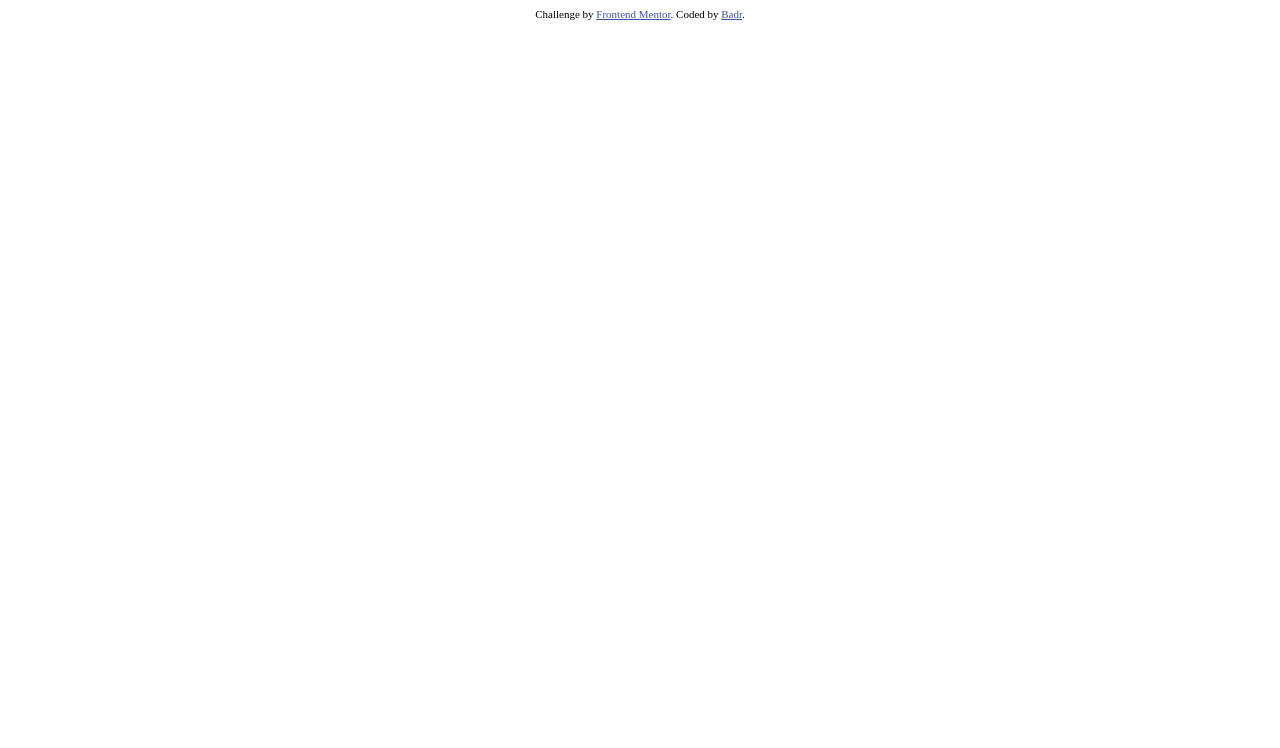
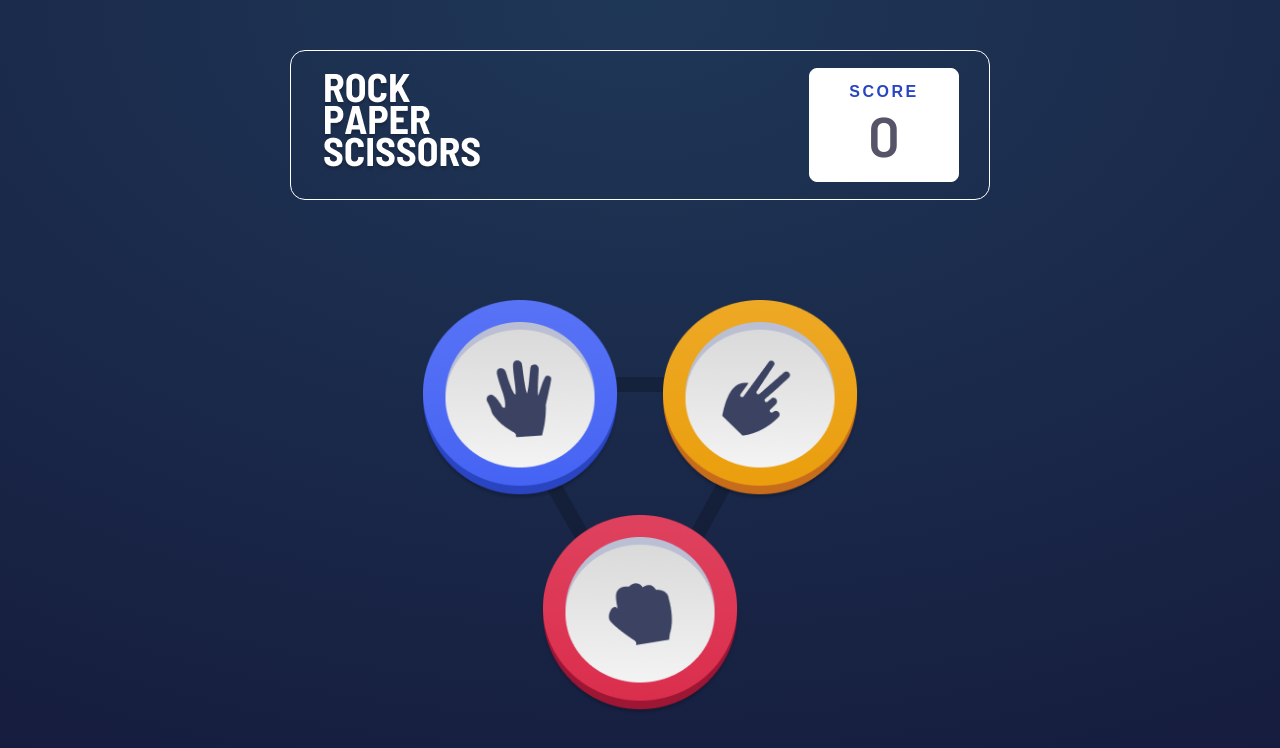
Before and after one commit to Mr-Badr/rock-paper-scissors, a plain HTML site: page index.html in a window 1280 px wide. Drawn offline with Linux system fonts and the light colour scheme.

Commit message:
add HTML and CSS

```diff
--- a/index.html
+++ b/index.html
@@ -1,19 +1,57 @@
+
 <!DOCTYPE html>
 <html lang="en">
   <head>
-  <meta charset="UTF-8">
-  <meta name="viewport" content="width=device-width, initial-scale=1.0"> <!-- displays site properly based on user's device -->
-  <link rel="icon" type="image/png" sizes="32x32" href="./images/favicon-32x32.png">
-  <title>Rock, Paper, Scissors</title>
+    <link rel="stylesheet" href="css/styles.css" />
+    <meta charset="UTF-8" />
+    <meta="viewport" content="width=device-width, initial-scale=1.0" />
+    <link rel="preconnect" href="https://fonts.gstatic.com" />
+    <link rel="preconnect" href="https://fonts.gstatic.com">
+    <link href="https://fonts.googleapis.com/css2?family=Barlow:wght@600&display=swap" rel="stylesheet">
     <link rel="stylesheet" href="./style.css">
+    <title>Rock Paper Scissors</title>
   </head>
   <body>
-
-
-
-  <div class="attribution">
-    Challenge by <a href="https://www.frontendmentor.io?ref=challenge" target="_blank">Frontend Mentor</a>.
-    Coded by <a href="#">Badr</a>.
+    <div class="wrapper">
+      <div class="scoreboard">
+          <div class="title">
+              <img src='/assets/title.png' />
           </div>
+          <div class="score">
+              <p>SCORE</p>
+              <h1> 0 </h1>
+          </div>
+      </div>
+      <div class="hands">
+            <div class="hand paper">
+              <img src="/assets/Paper.png" onclick="pickUserHand('paper')"/>
+            </div>
+            <div class="hand scissors">
+              <img src="/assets/Scissors.png" onclick="pickUserHand('scissors')"/>
+            </div>
+            <div class="hand rock">
+              <img src="/assets/Rock.png" onclick="pickUserHand('rock')"/>
+            </div>
+      </div>
+      <div class="contest">
+        <div class="userhand">
+            <h1>YOU PICKED</h1>
+            <div class="handImageContainer">
+              <img id="userPickImage" src="/assets/Paper.png">
+            </div>
+        </div>
+        <div class="referee">
+            <div class="decision"><h1> YOU WIN! </h1></div>
+            <div class="newGame" onclick="restartGame()">PLAY AGAIN</div>
+        </div>
+        <div class="computerhand">
+            <h1>THE HOUSE PICKED</h1>
+            <div class="handImageContainer">
+              <img id="computerPickImage" src='/assets/Paper.png' />
+            </div>
+        </div>
+      </div>
+    </div>
+    <script src="./index.js"></script>
   </body>
 </html>
--- a/style.css
+++ b/style.css
@@ -1,7 +1,172 @@
-.attribution {
-  font-size: 11px;
+/*---------------------------------------------------------------
+ Global styles
+----------------------------------------------------------------*/
+
+* {
+  padding: 0;
+  margin: 0;
+  box-sizing: border-box;
+}
+
+body {
+  font-family: "Barlow Condensed", sans-serif;
+}
+
+/*
+-------------------------------------------------------------------------------
+HTML elements
+-------------------------------------------------------------------------------
+*/
+.wrapper {
+  display: flex;
+  flex-direction: column;
+  align-items: center;
+  width: 100vw;
+  height: 100vh;
+  background: radial-gradient(
+    134.34% 134.34% at 50% 0%,
+    #1f3757 0%,
+    #131537 100%
+  );
+}
+
+.scoreboard {
+  width: 700px;
+  height: 150px;
+  border-radius: 15px;
+  border: 1px solid white;
+  display: flex;
+  justify-content: space-between;
+  align-items: center;
+  margin-top: 50px;
+}
+
+.title {
+  padding-left: 30px;
+}
+
+.score {
+  width: 150px;
+  height: 114px;
+  background-color: white;
+  border: 1px solid white;
+  border-radius: 8px;
+  margin-right: 30px;
+  display: flex;
+  flex-direction: column;
+  justify-content: center;
+  align-items: center;
+}
+
+.score h1 {
+  color: #565468;
+  font-size: 56px;
+  font-family: "Barlow", sans-serif;
+}
+
+.score p {
+  color: #2a45c2;
+  font-size: 16px;
+  font-style: normal;
+  font-weight: 600;
+  line-height: 19px;
+  letter-spacing: 2.5px;
+  text-align: left;
+}
+
+.hands {
+  background-image: url("../assets/triangle.png");
+  background-position: center;
+  background-repeat: no-repeat;
+  visibility: visible;
+  opacity: 1;
+  position: relative;
+  width: 476px;
+  height: 430px;
+  margin-top: 100px;
+  display: flex;
+  z-index: 0;
+  flex-wrap: wrap;
+  justify-content: center;
+}
+.hands img {
+  width: 200px;
+  height: 200px;
+  display: block;
+}
+
+.hands .paper {
+  margin-right: 20px;
+}
+
+.hands .scissors {
+  margin-left: 20px;
+}
+
+.hands .hand {
+  cursor: pointer;
+  transition: all 0.25s;
+}
+
+.hands .hand:hover {
+  transform: translate3d(0px, -8px, 0px);
+}
+
+.contest {
+  display: none;
+  margin-top: 50px;
+  width: 900px;
+}
+
+.contest img {
+  width: 275px;
+  height: 275px;
+}
+
+.contest > div {
+  flex: 1;
+}
+
+.contest h1 {
+  color: white;
+  font-size: 20px;
+  margin-top: 20px;
+  margin-bottom: 50px;
   text-align: center;
 }
-.attribution a {
-  color: hsl(228, 45%, 44%);
+
+.contest .newGame {
+  color: hsl(229, 25%, 31%);
+  background-color: white;
+  padding: 12px 24px;
+  border-radius: 6px;
+  cursor: pointer;
+  transition: all 0.15s;
 }
+
+.newGame:hover {
+  background: rgb(218, 218, 218);
+  transform: translate3d(0px, -2px, 0px);
+}
+
+.contest .handImageContainer {
+  display: flex;
+  justify-content: center;
+}
+
+.referee {
+  display: flex;
+  flex-direction: column;
+  justify-content: center;
+  align-items: center;
+}
+
+.referee h1 {
+  font-size: 45px;
+  color: white;
+}
+
+.computerhand {
+  display: flex;
+  flex-direction: column;
+}
```
Also changed, not shown: assets/Paper.png (added), assets/Rock.png (added), assets/Scissors.png (added), assets/title.png (added), assets/triangle.png (added), index.js (added). Lines whose indentation alone changed are shown as unchanged.
